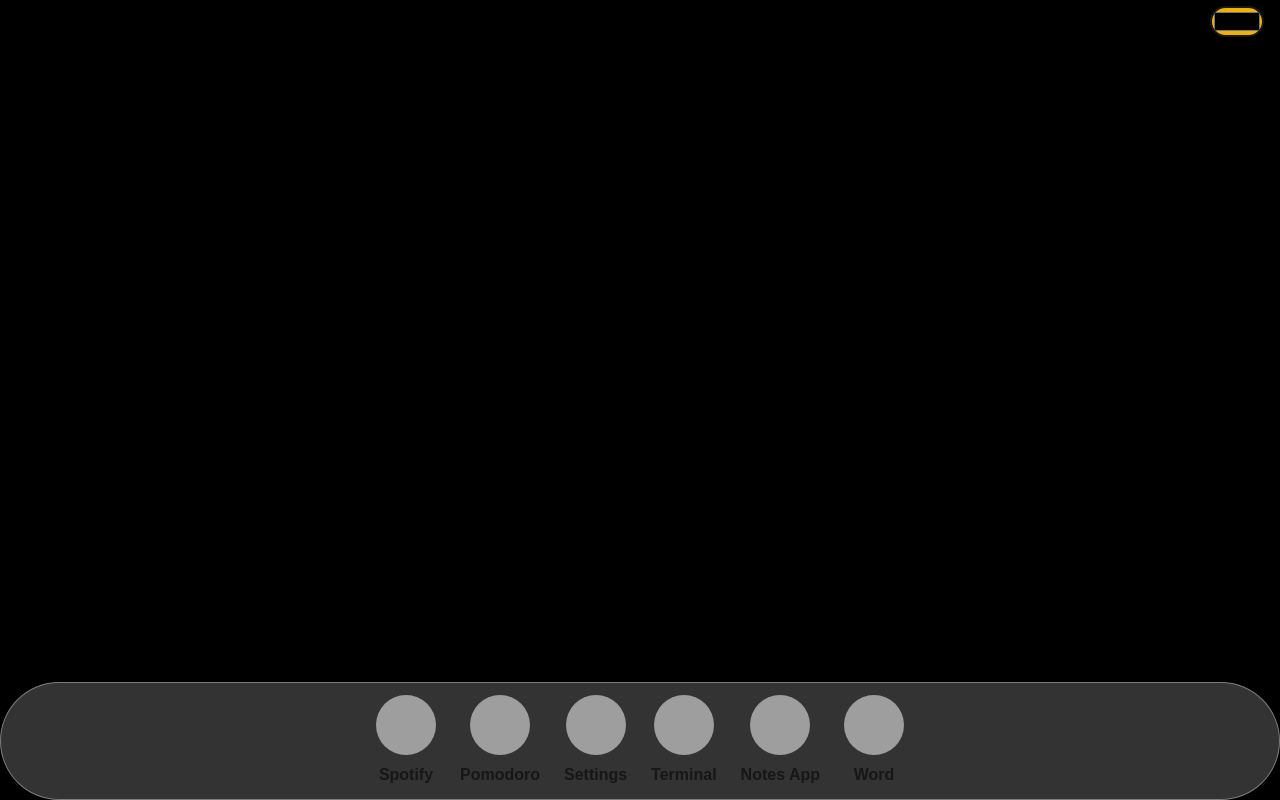
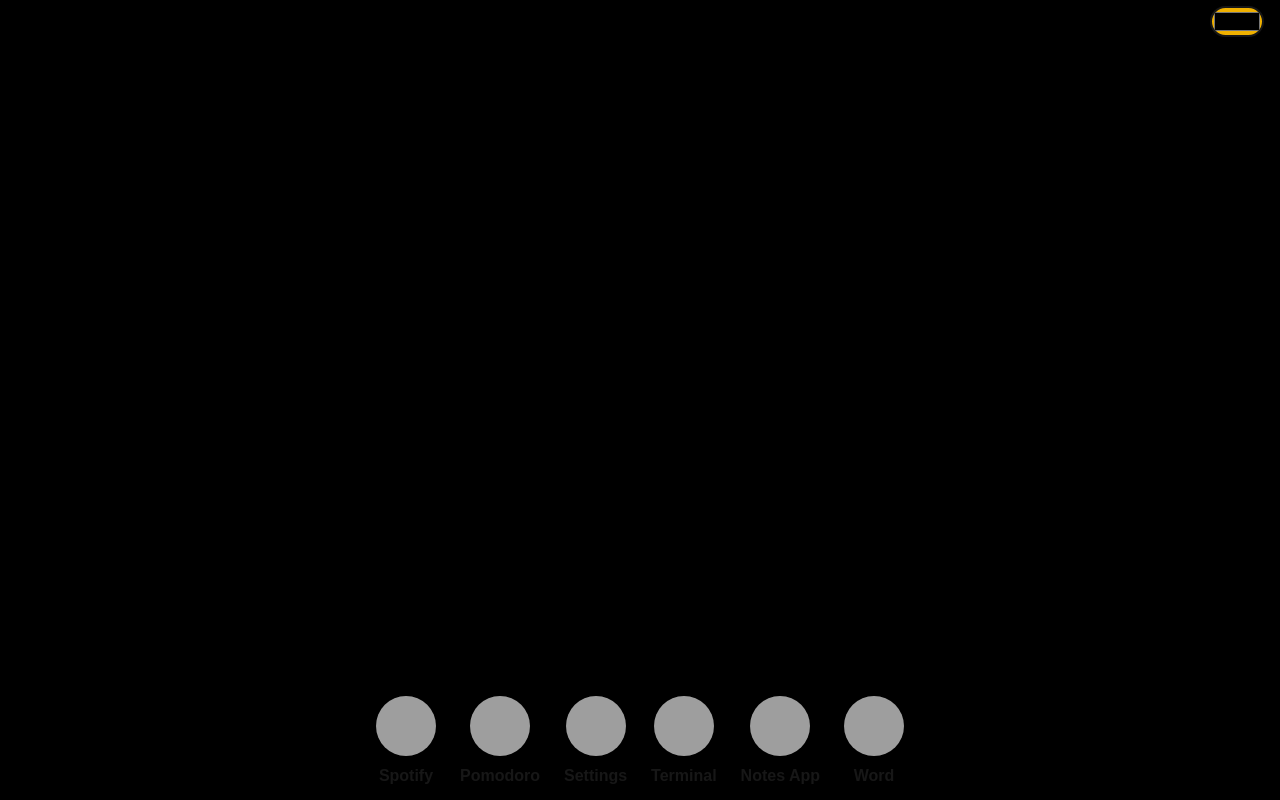
Before and after one commit to johnkinuthiaa/vibes, a React (Vite) app: page / in a window 1280 px wide. Built offline with nearby package versions, Linux system fonts and the light colour scheme; grey boxes are pictures that could not be loaded.

Commit message:
fix dock

```diff
--- a/src/App.css
+++ b/src/App.css
@@ -1,7 +1,6 @@
 .dock{
-    background: rgba(255, 255, 255, 0.2);
-    box-shadow: 0 4px 30px rgba(0, 0, 0, 0.1);
-    backdrop-filter: blur(8.7px);
+    /*background: rgba(211,211,211,0.2);*/
+    backdrop-filter: blur(20px);
     -webkit-backdrop-filter: blur(8.7px);
-    border: 1px solid rgba(255, 255, 255, 0.36);
+    /*border: 1px solid rgba(255, 255, 255, 0.36);*/
 }
--- a/src/pages/Home.tsx
+++ b/src/pages/Home.tsx
@@ -31,7 +31,8 @@ const Home =()=>{
             {/*<DraggableComponent/>*/}
             <TextEditor show={showTextEditor}/>
             <Terminal show={showTerminal}/>
-            <div className={"dock rounded-full bg-[rgb(0,0,0,0.7)] absolute bottom-0 p-2 gap-4 [&>*]:gap-2 [&>div>p]:font-bold [&>*]:p-1 w-full m-[0 auto] flex " +
+            <div className={"dock rounded-full bg-[rgb(0,0,0,0.7)] absolute bottom-0 p-2 gap-4 [&>*]:gap-2" +
+                " [&>div>p]:font-bold [&>*]:p-1 w-full m-[0 auto] flex " +
                     "justify-center items-center [&>*]:hover:-translate-y-2 [&>*]:transition-all"}
             >
                 <div className={"flex flex-col items-center"} onClick={()=>{
```
